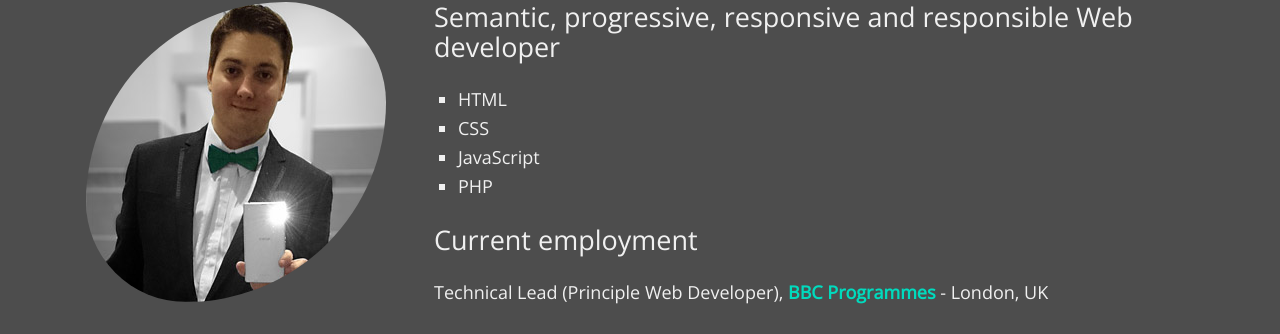
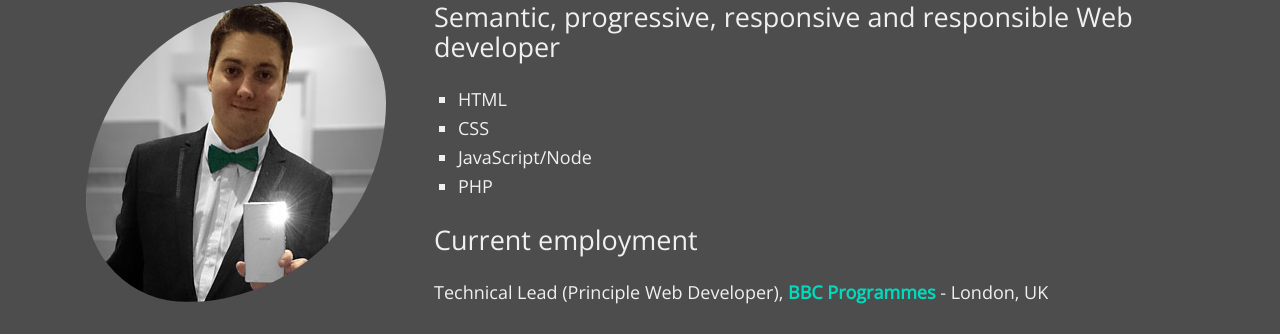
Before and after one commit to djmarland/djmarland.github.io, a Jekyll site: the page built from index.html, in a window 1280 px wide. Shown: the part 255-589 px from the top of the page. Built offline with Jekyll 4.4.1, drawn with Linux system fonts in a browser that asks for light colours.

Commit message:
Yep, node. That's what I've been working on, so there it is

```diff
--- a/index.html
+++ b/index.html
@@ -6,7 +6,7 @@ layout: home
 <ul>
     <li>HTML</li>
     <li>CSS</li>
-    <li>JavaScript</li>
+    <li>JavaScript/Node</li>
     <li>PHP</li>
 </ul>
 <h2>Current employment</h2>
```
